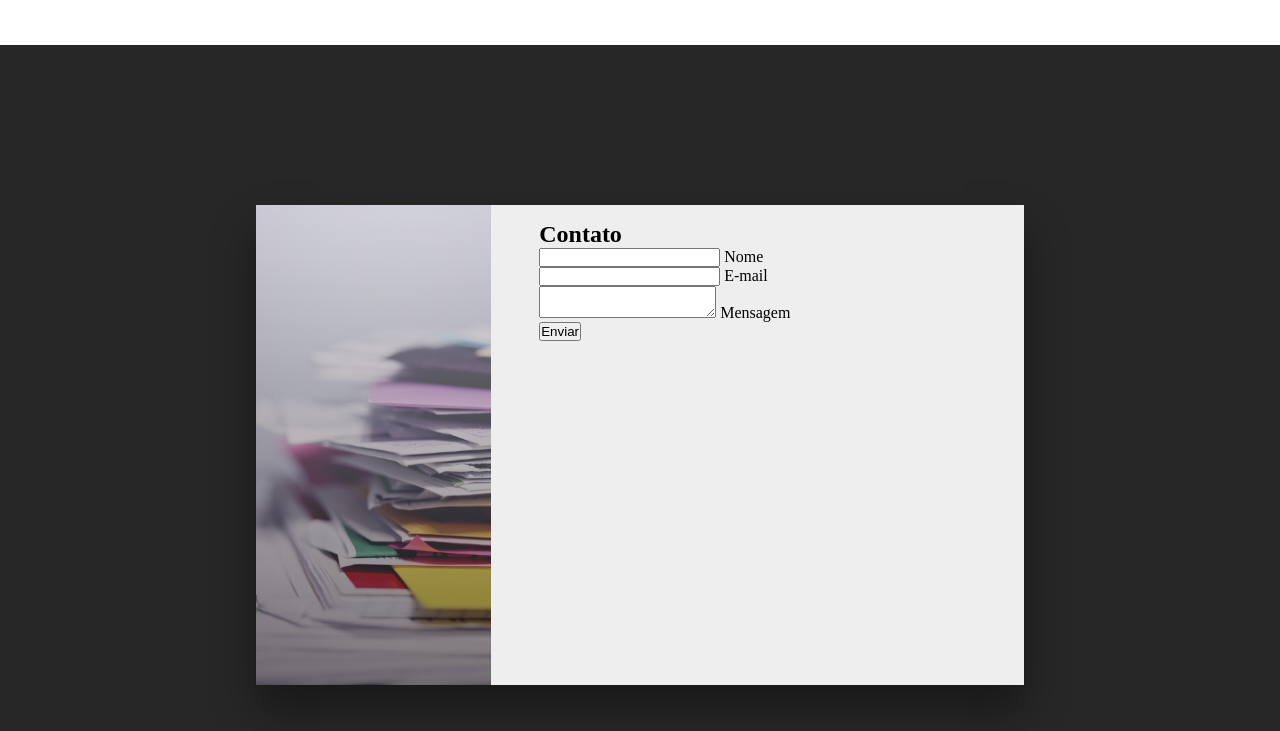
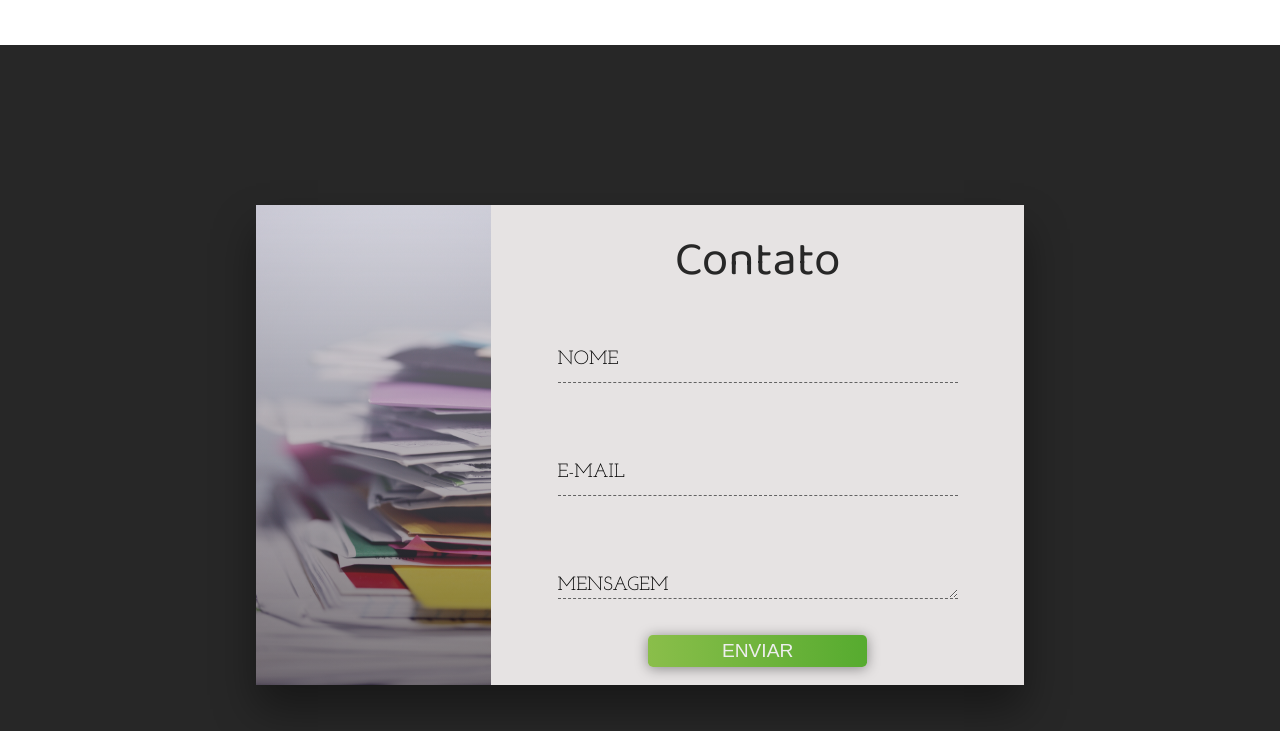
Before and after one commit to LoganSimao/Site-PWI-html-css, a plain HTML site: page index.html in a window 1280 px wide. Shown: the part 2319-3050 px from the top of the page. Drawn offline with Linux system fonts and the light colour scheme; a web font is replaced by a local one.

Commit message:
:package: formulario de contato
mudanças nas classes de botão também

```diff
--- a/index.html
+++ b/index.html
@@ -122,7 +122,7 @@
                         <h2>ToDo List</h2>
                         <h3>Javascript, Css</h3>
                         <p>Alguns projetos em andamento para melhoria dos web sites.</p>
-                        <button>Saiba Mais</button>
+                        <button class="button-edit">Saiba Mais</button>
                     </div>
                 </div>
                 <div class="card">
@@ -136,7 +136,7 @@
                         <h2>Cyber Security</h2>
                         <h3>Kali linux, bash, python</h3>
                         <p>Uma hobby para buscar ampliar os conhecimentos em segurança da informação.</p>
-                        <button>Saiba Mais</button>
+                        <button class="button-edit">Saiba Mais</button>
                     </div>
                 </div>
                 <div class="card">
@@ -150,7 +150,7 @@
                         <h2>Design</h2>
                         <h3>Photoshop, Canvas</h3>
                         <p>Alguns projetos feitos e tambem em desenvolvimento sobre design.</p>
-                        <button>Saiba Mais</button>
+                        <button class="button-edit">Saiba Mais</button>
                     </div>
                 </div>
             </div>
@@ -174,7 +174,7 @@
                                 <textarea class="field" id="message"></textarea>
                                 <label for="message" class="field-label">Mensagem</label>
                             </div>
-                            <button type="submit">Enviar</button>
+                            <button type="submit" class="button-edit submit-button">Enviar</button>
                         </form>
                     </div>
                 </div>
--- a/style.css
+++ b/style.css
@@ -400,9 +400,7 @@ header {
     margin-bottom: 2rem;
 }
 
-.card-info button{
-    width: 7.6rem;
-    height: 2rem;
+.button-edit{
     background: #56ab2f;  /* fallback for old browsers */
     background: -webkit-linear-gradient(to right, #8abe4a, #56ab2f);  /* Chrome 10-25, Safari 5.1-6 */
     background: linear-gradient(to right, #8abe4a, #56ab2f); /* W3C, IE 10+/ Edge, Firefox 16+, Chrome 26+, Opera 12+, Safari 7+ */
@@ -410,6 +408,11 @@ header {
     border-radius: .3rem;
     border: none;
     box-shadow: 0 0.1rem .8rem rgba(0,0,0,0.4);
+}
+
+.card-info button{
+    width: 7.6rem;
+    height: 2rem;
 }
 
 .card:hover .card-info{
@@ -448,7 +451,71 @@ header {
 
 .contact-right{
     width: 65%;
-    background-color: #eee;
+    background-color: rgb(230, 227, 227);
     padding: 1rem 3rem 3rem 3rem;
 
 }
+
+.input-group{
+    position: relative;
+}
+.contact-session h1{
+    width: 100%;
+    text-align: center;
+    font-family: var(--font-1);
+    color: #272727;
+    font-size: 3rem;
+    font-weight: lighter;
+}
+.contact-session form{
+    width: 100%;
+    display: flex;
+    flex-direction: column;
+    align-items: center;
+
+}
+
+.field{
+    background: transparent;
+    border: none;
+    width: 25rem;
+    font-size: 1.5rem;
+    font-family: var(--font-2);
+    border-bottom: 1px dashed #636363;
+    height:  3rem;
+    outline: none;
+    margin: 2rem 0;
+}
+
+.input-group textarea{
+    padding-top: 1rem;
+    max-width: 25rem;
+    max-height: 1.4rem;
+}
+.field-label{
+    position: absolute;
+    left: 0;
+    top: 3rem;
+    font-size: 1.2rem;
+    font-family: var(--font-2);
+    text-transform: uppercase;
+    transition: all 0.3s;
+}
+
+.field:focus ~ label{
+    top: 0;
+    font-size: 1rem;
+}
+
+.field:focus{
+    top: 0;
+    font-size: 1rem;
+    border-bottom: solid 1px;
+}
+
+.submit-button{
+    font-size: 1.2rem;
+    text-transform: uppercase;
+    width: 50%;
+    height: 2rem;
+}
```
